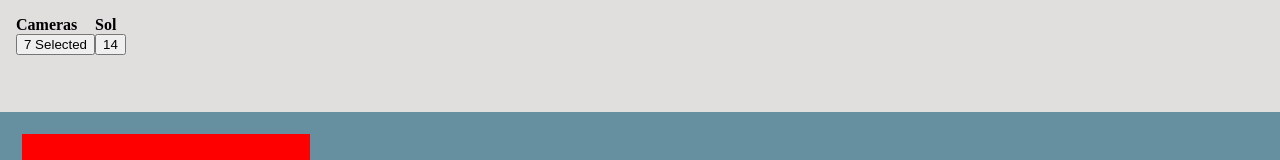
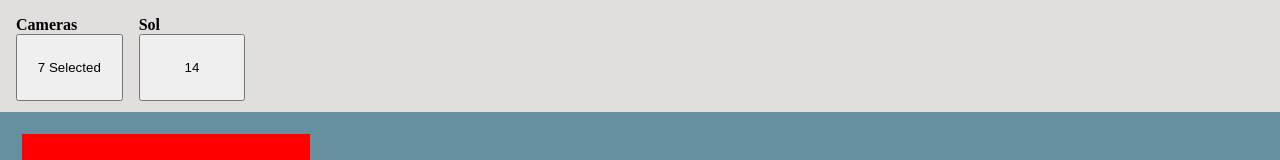
Before and after one commit to Dialloousman/NasaRoverLeanTaas, a React app: page / in a window 1280 px wide. Shown: the top 160 px of the page. Built offline with nearby package versions, Linux system fonts and the light colour scheme; the HTML template or start-up script is replaced by a standard one.

Commit message:
light styling added to button -- no functionality

```diff
--- a/public/assets/index.css
+++ b/public/assets/index.css
@@ -10,10 +10,17 @@ body #camerasSolContainer {
   display: flex;
   flex-direction: row;
 }
-body #camerasSolContainer li {
+body #camerasSolContainer div {
+  margin-right: 1em;
+}
+body #camerasSolContainer div li {
   list-style: none;
   font-weight: bold;
   margin-right: 1em;
+}
+body #camerasSolContainer div button {
+  height: 5em;
+  width: 8em;
 }
 body .CameraInfoCard {
   background-color: red;
--- a/public/assets/index.scss
+++ b/public/assets/index.scss
@@ -8,12 +8,18 @@ body {
         padding: 1em;
         display: flex;
         flex-direction: row;
-        li {
-            list-style: none;
-            font-weight: bold;
+        div {
             margin-right: 1em;
+            li {
+                list-style: none;
+                font-weight: bold;
+                margin-right: 1em;
+            }
+            button {
+                height: 5em;
+                width: 8em;
+            }
         }
-
     }
     .CameraInfoCard {
         background-color: red;
--- a/public/components/camerasSolContainer.jsx
+++ b/public/components/camerasSolContainer.jsx
@@ -4,11 +4,11 @@ const CamerasSolContainer = () => (
   <div id="camerasSolContainer" data-test="CameraSolComponent">
     <div>
       <li>Cameras</li>
-      <button>7 Selected</button>
+      <button type="button">7 Selected</button>
     </div>
     <div>
       <li>Sol</li>
-      <button>14</button>
+      <button type="button">14</button>
     </div>
   </div>
 );
```
Also changed, not shown: 1 other file (tests, documents, lock files or other folders).
